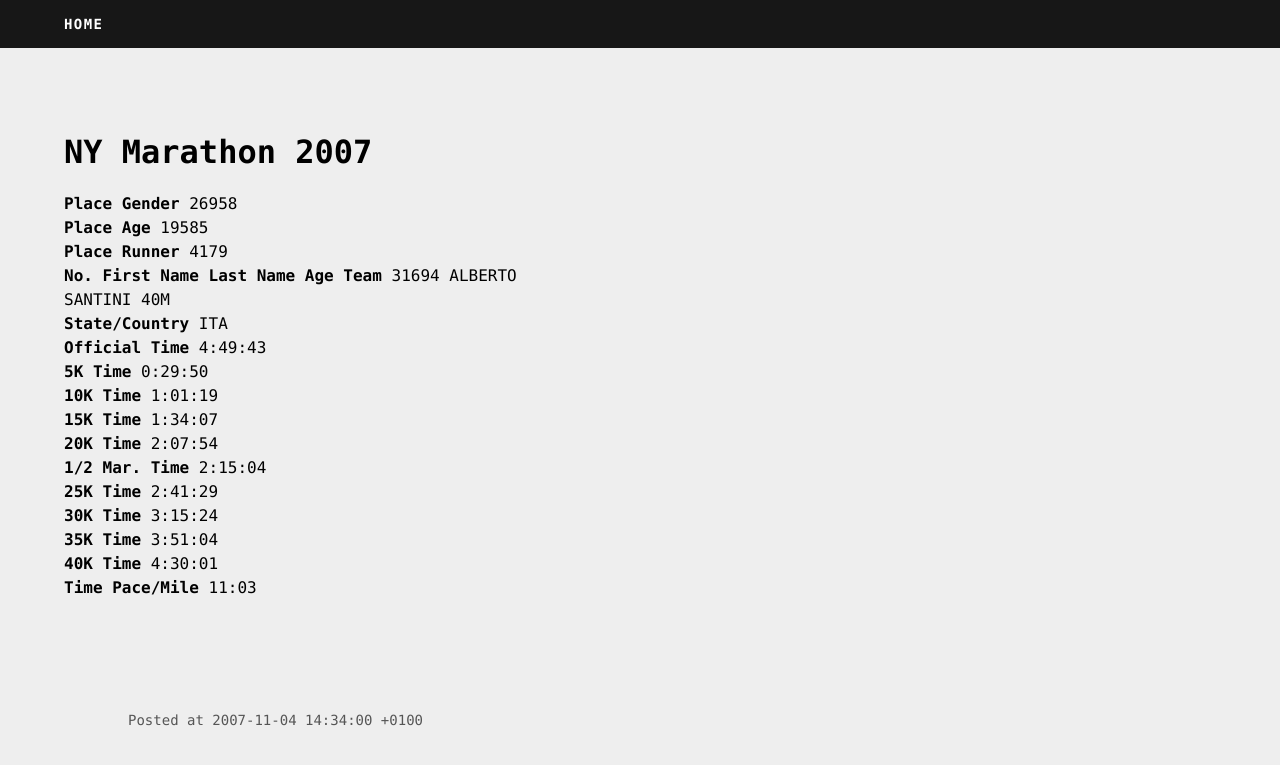
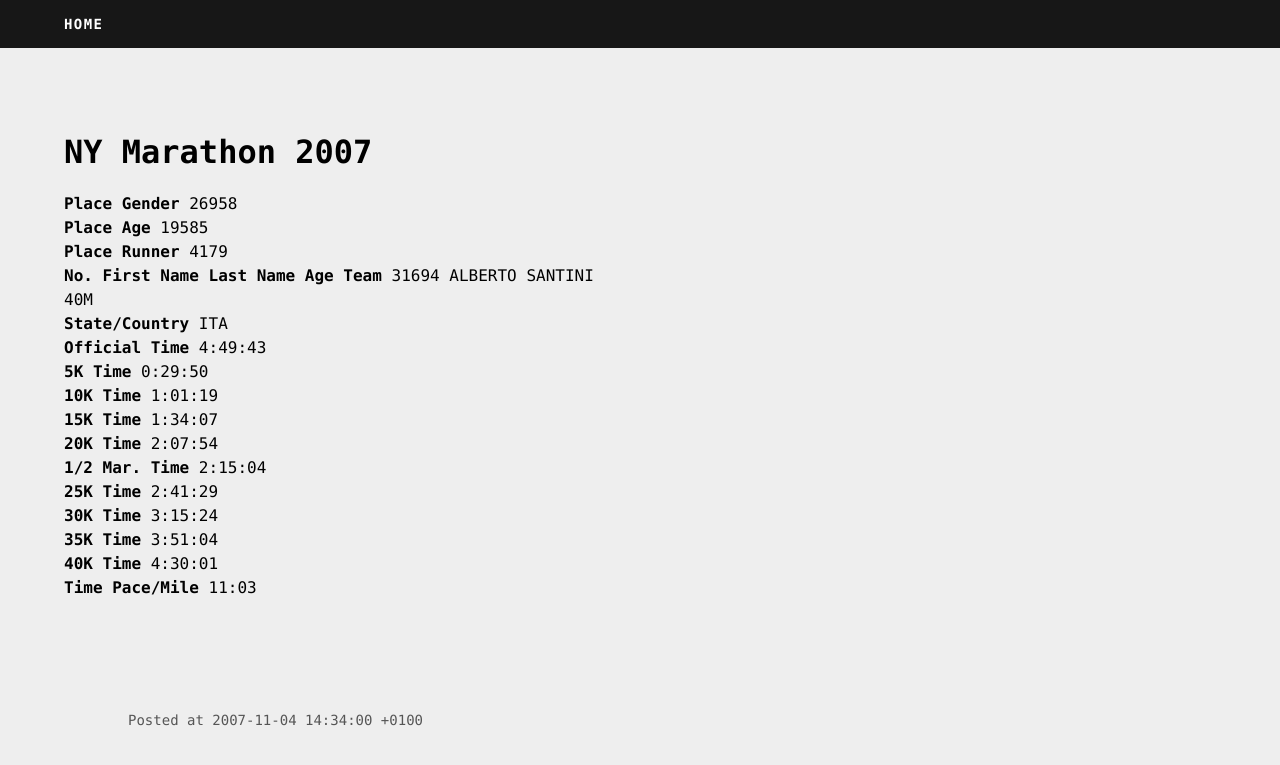
Before and after one commit to albertosantini/albertosantini.github.com, a Jekyll site: the page built from _posts/2007-11-04-ny-marathon-2007.html, in a window 1280 px wide. Shown: the top 765 px of the page. Built offline with Jekyll 4.4.1, drawn with Linux system fonts in a browser that asks for light colours; nearby versions of some CDN libraries.

Commit message:
Use measure-wide for post content.

```diff
--- a/_layouts/post.html
+++ b/_layouts/post.html
@@ -3,7 +3,7 @@
 ---
 <article class="pa3 pa5-ns">
     <h1 class="">{{ page.title }}</h1>
-    <p class="measure lh-copy">
+    <p class="measure-wide lh-copy">
 {{ content }}
     </p>
 </article>
```
